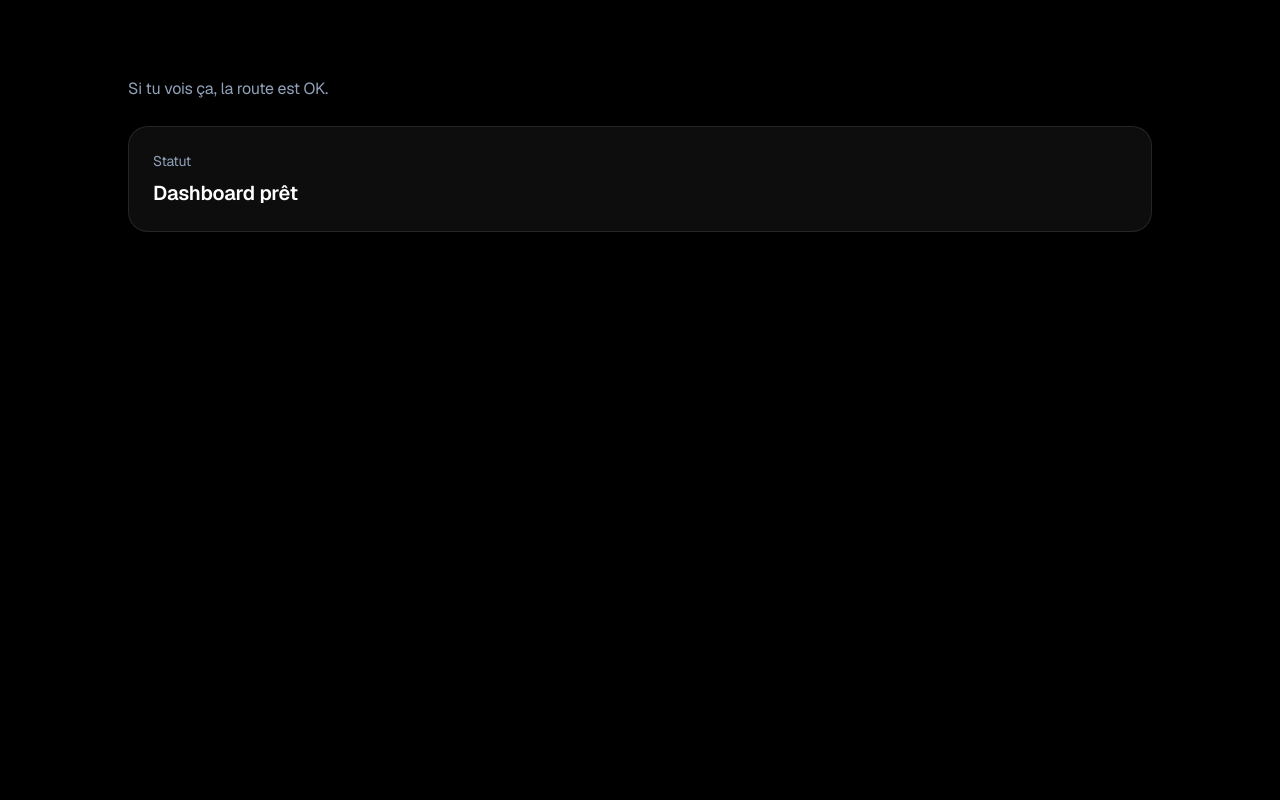
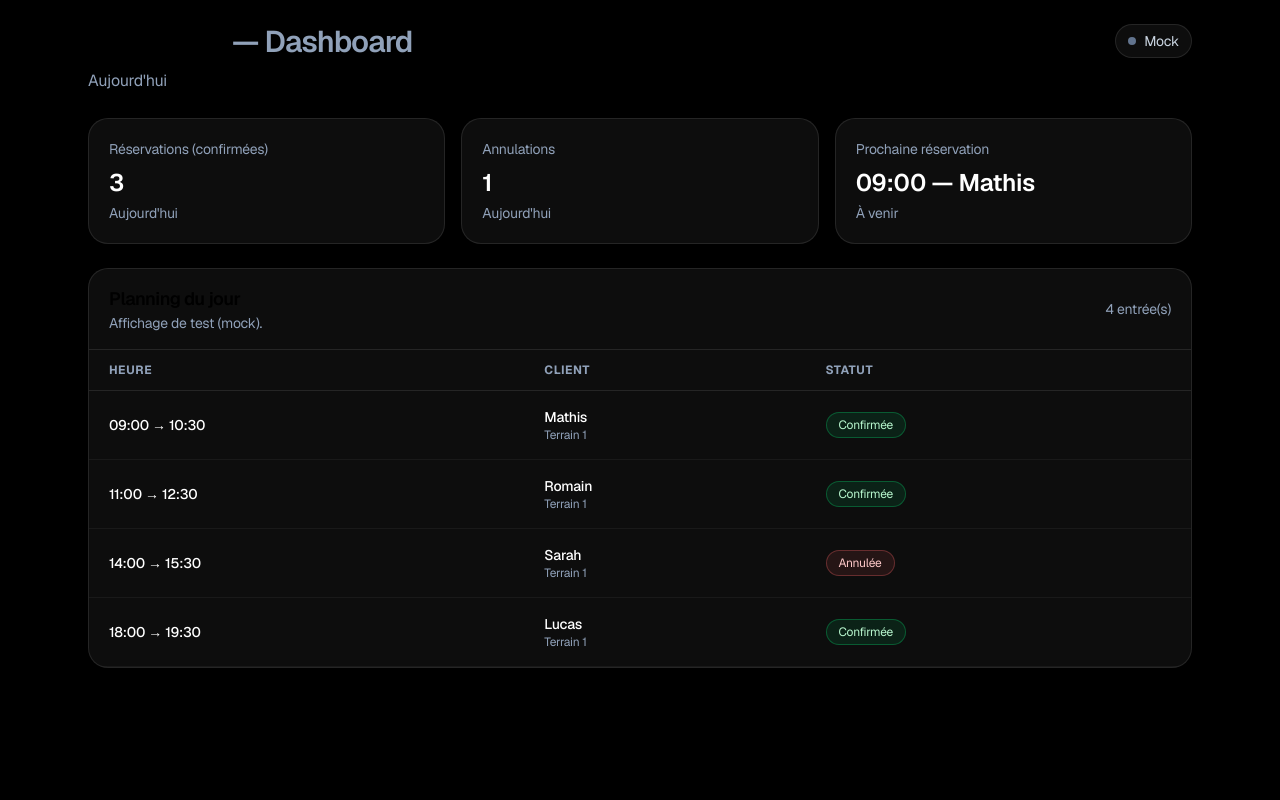
Before and after one commit to mathisenault-pixel/padup, a Next.js app: page /club/hangar/dashboard in a window 1280 px wide. Shown: the top 800 px of the page. Built offline with nearby package versions, Linux system fonts and the light colour scheme.

Commit message:
update: relance du projet

```diff
--- a/app/club/hangar/dashboard/page.tsx
+++ b/app/club/hangar/dashboard/page.tsx
@@ -1,14 +1,114 @@
+type Booking = {
+  id: string;
+  start: string; // "10:00"
+  end: string;   // "11:30"
+  customer: string;
+  status: "confirmed" | "cancelled";
+};
+
+const mockBookings: Booking[] = [
+  { id: "1", start: "09:00", end: "10:30", customer: "Mathis", status: "confirmed" },
+  { id: "2", start: "11:00", end: "12:30", customer: "Romain", status: "confirmed" },
+  { id: "3", start: "14:00", end: "15:30", customer: "Sarah", status: "cancelled" },
+  { id: "4", start: "18:00", end: "19:30", customer: "Lucas", status: "confirmed" },
+];
+
+function StatusPill({ status }: { status: Booking["status"] }) {
+  const label = status === "confirmed" ? "Confirmée" : "Annulée";
+  const cls =
+    status === "confirmed"
+      ? "border-green-400/30 bg-green-400/10 text-green-200"
+      : "border-red-400/30 bg-red-400/10 text-red-200";
+
+  return (
+    <span className={`inline-flex items-center rounded-full border px-3 py-1 text-xs ${cls}`}>
+      {label}
+    </span>
+  );
+}
+
 export default function HangarDashboardPage() {
+  const confirmed = mockBookings.filter((b) => b.status === "confirmed").length;
+  const cancelled = mockBookings.filter((b) => b.status === "cancelled").length;
+  const next = mockBookings.find((b) => b.status === "confirmed") ?? null;
+
   return (
-    <div className="min-h-screen bg-black text-white p-8">
-      <div className="max-w-5xl mx-auto">
-        <h1 className="text-3xl font-semibold">Le Hangar — Dashboard</h1>
-        <p className="mt-2 text-slate-400">Si tu vois ça, la route est OK.</p>
+    <div className="min-h-screen bg-black text-white">
+      <div className="max-w-6xl mx-auto p-6">
+        <div className="flex items-start justify-between gap-4">
+          <div>
+            <h1 className="text-2xl md:text-3xl font-semibold tracking-tight">
+              Le Hangar <span className="text-slate-400">— Dashboard</span>
+            </h1>
+            <p className="mt-2 text-slate-400">Aujourd'hui</p>
+          </div>
 
-        <div className="mt-6 rounded-2xl border border-white/10 bg-white/5 p-6">
-          <div className="text-slate-400 text-sm">Statut</div>
-          <div className="mt-2 text-xl font-semibold">Dashboard prêt</div>
+          <div className="flex items-center gap-2 rounded-full border border-white/10 bg-white/5 px-3 py-1.5">
+            <span className="h-2 w-2 rounded-full bg-slate-500" />
+            <span className="text-sm text-slate-300">Mock</span>
+          </div>
         </div>
+
+        <div className="mt-6 grid grid-cols-1 md:grid-cols-3 gap-4">
+          <div className="rounded-2xl border border-white/10 bg-white/5 p-5">
+            <div className="text-sm text-slate-400">Réservations (confirmées)</div>
+            <div className="mt-2 text-2xl font-semibold">{confirmed}</div>
+            <div className="mt-1 text-sm text-slate-400">Aujourd'hui</div>
+          </div>
+
+          <div className="rounded-2xl border border-white/10 bg-white/5 p-5">
+            <div className="text-sm text-slate-400">Annulations</div>
+            <div className="mt-2 text-2xl font-semibold">{cancelled}</div>
+            <div className="mt-1 text-sm text-slate-400">Aujourd'hui</div>
+          </div>
+
+          <div className="rounded-2xl border border-white/10 bg-white/5 p-5">
+            <div className="text-sm text-slate-400">Prochaine réservation</div>
+            <div className="mt-2 text-2xl font-semibold">
+              {next ? `${next.start} — ${next.customer}` : "—"}
+            </div>
+            <div className="mt-1 text-sm text-slate-400">À venir</div>
+          </div>
+        </div>
+
+        <div className="mt-6 rounded-2xl border border-white/10 bg-white/5 overflow-hidden">
+          <div className="flex items-center justify-between px-5 py-4 border-b border-white/10">
+            <div>
+              <h2 className="text-lg font-semibold">Planning du jour</h2>
+              <p className="text-sm text-slate-400">Affichage de test (mock).</p>
+            </div>
+            <div className="text-sm text-slate-400">{mockBookings.length} entrée(s)</div>
+          </div>
+
+          <div className="overflow-x-auto">
+            <table className="w-full text-left">
+              <thead className="text-xs uppercase tracking-wider text-slate-400">
+                <tr className="border-b border-white/10">
+                  <th className="px-5 py-3">Heure</th>
+                  <th className="px-5 py-3">Client</th>
+                  <th className="px-5 py-3">Statut</th>
+                </tr>
+              </thead>
+              <tbody className="text-sm">
+                {mockBookings.map((b) => (
+                  <tr key={b.id} className="border-b border-white/5 hover:bg-white/5 transition">
+                    <td className="px-5 py-4">
+                      <div className="font-medium">{b.start} → {b.end}</div>
+                    </td>
+                    <td className="px-5 py-4">
+                      <div className="font-medium">{b.customer}</div>
+                      <div className="text-slate-400 text-xs">Terrain 1</div>
+                    </td>
+                    <td className="px-5 py-4">
+                      <StatusPill status={b.status} />
+                    </td>
+                  </tr>
+                ))}
+              </tbody>
+            </table>
+          </div>
+        </div>
+
       </div>
     </div>
   );
```
